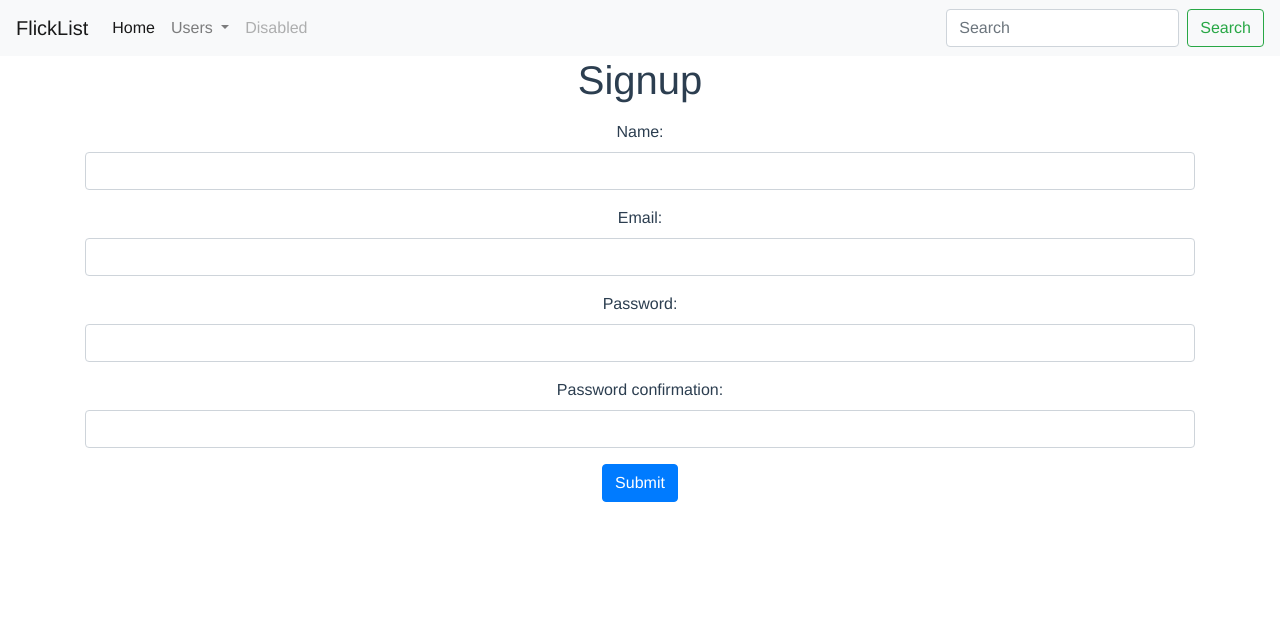
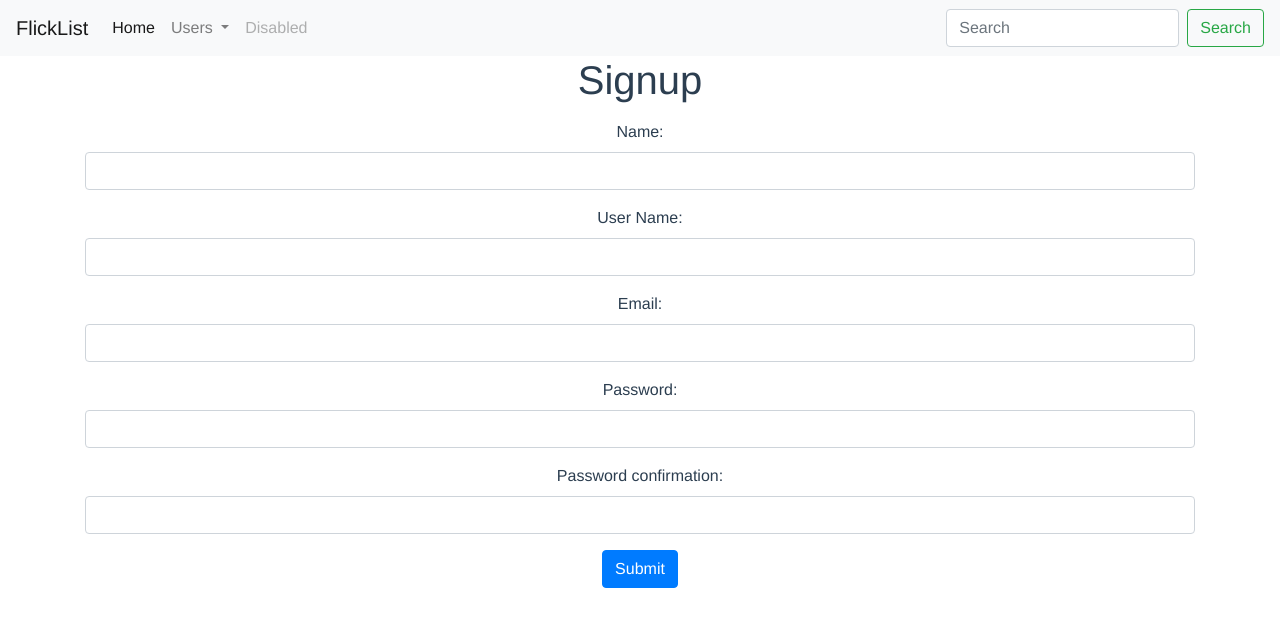
Before and after one commit to prestontewell/flicklist_vue, a Vue app: page /signup in a window 1280 px wide. Shown: the top 626 px of the page. Built offline with nearby package versions, Linux system fonts and the light colour scheme.

Commit message:
add username for signup

```diff
--- a/src/views/Signup.vue
+++ b/src/views/Signup.vue
@@ -9,6 +9,10 @@
         <div class="form-group">
           <label>Name:</label>
           <input type="text" class="form-control" v-model="name">
+        </div>
+        <div class="form-group">
+          <label>User Name:</label>
+          <input type="text" class="form-control" v-model="username">
         </div>
         <div class="form-group">
           <label>Email:</label>
@@ -35,6 +39,7 @@
   data: function() {
     return {
       name: "",
+      username: "",
       email: "",
       password: "",
       passwordConfirmation: "",
@@ -45,6 +50,7 @@
     submit: function() {
       var params = {
         name: this.name,
+        username: this.username,
         email: this.email,
         password: this.password,
         password_confirmation: this.passwordConfirmation
```
